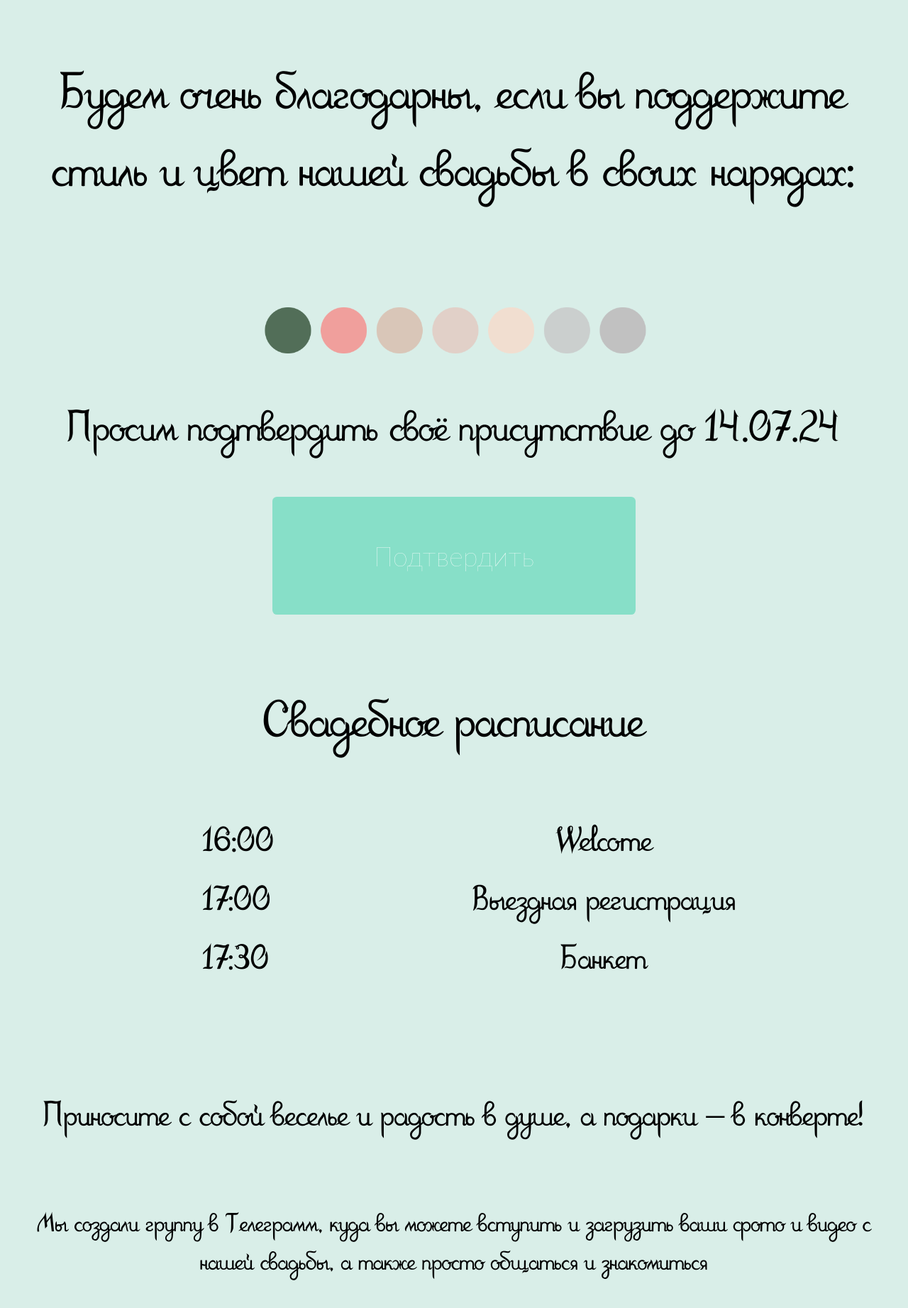
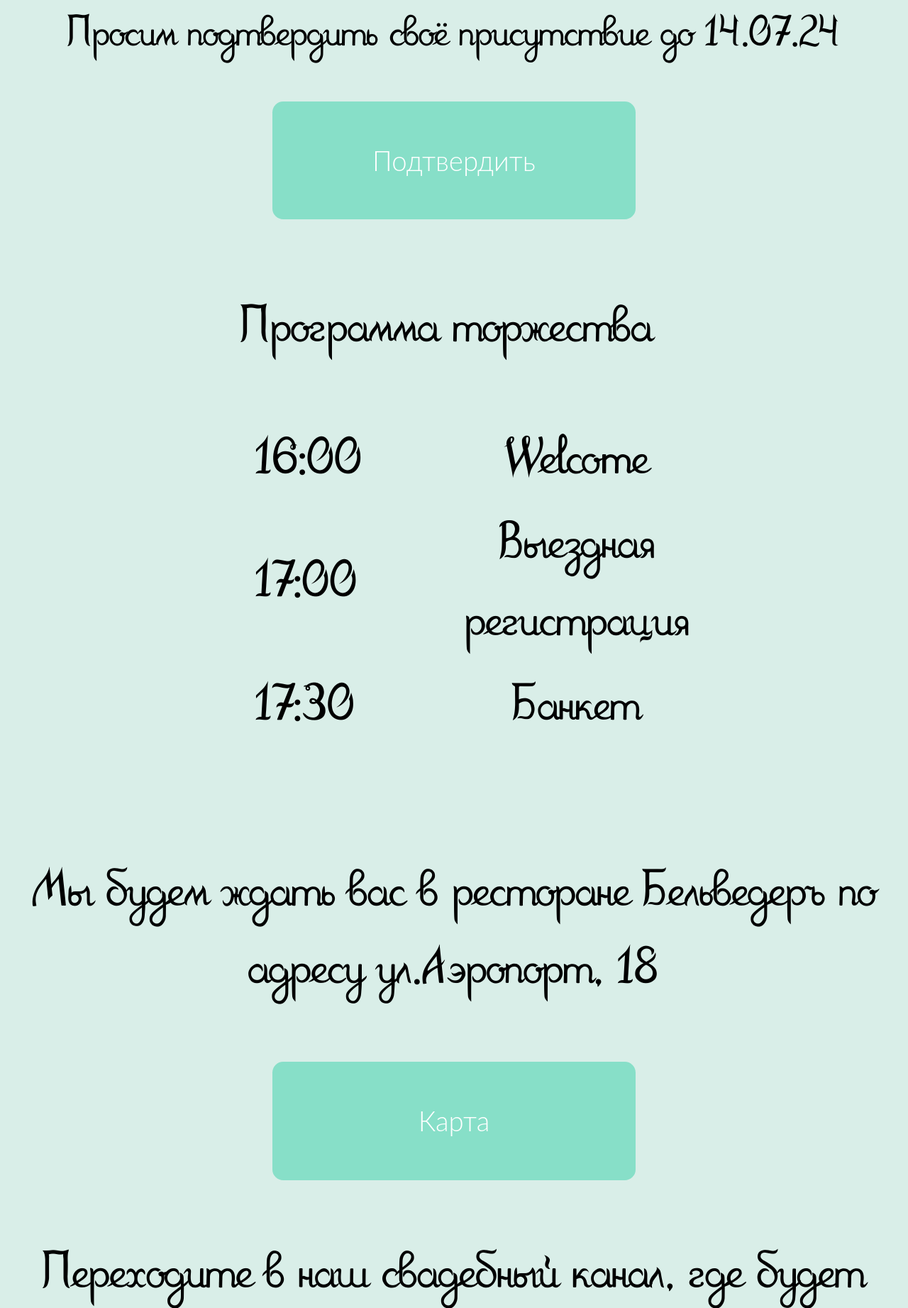
Before and after one commit to Allzer/wedding_final, a Flask app: template templates/index.html in a window 1280 px wide. Shown: the part 4251-6094 px from the top of the page at 71% size. Run offline with Flask 3, Linux system fonts and the light colour scheme; the template is opened without the code that fills it, so the values that code supplies are empty; some libraries are stand-ins or nearby versions.

Commit message:
Update front

```diff
--- a/app.py
+++ b/app.py
@@ -12,7 +12,7 @@ def index():
     if 'Mobile' in user_agent or 'Android' in user_agent or 'iPhone' in user_agent:
         return render_template('index.html')
     else:
-        return render_template('index_desktop.html')
+        return render_template('index.html')
 
 if __name__ == '__main__':
-    app.run(debug=False)
+    app.run(debug=True)
--- a/static/css/index.css
+++ b/static/css/index.css
@@ -79,7 +79,7 @@ img.double {
 /* Стили для текстовых блоков и параграфов */
 .invite, .dress, .txt {
     text-align: center;
-    margin-bottom: 30vw;
+    margin-bottom: 7vw;
 }
 
 .invite, .newlyweds, .dress_text, .time, .discussion {
@@ -96,11 +96,11 @@ ul {
 }
 
 .dress {
-    font-size: 5vw;
+    font-size: 6vw;
 }
 
-.txt, .discussion {
-    font-size: 3vw;
+.txt, .discussion, .place{
+    font-size: 6vw;
 }
 
 .reg {
@@ -144,16 +144,16 @@ li {
 .datetime {
     flex: 1;
     text-align: left;
-    font-size: 4vw;
+    font-size: 6vw;
     margin-left: 9vw;
 }
 
 .event-name {
     flex: 2;
     text-align: center;
-    font-size: 4vw;
+    font-size: 6vw;
     margin-right: 9vw;
-}
+}z
 
 /* Стили для кнопки и ссылки в ней */
 .container {
@@ -175,7 +175,7 @@ li {
     cursor: pointer;
     background-color: #87dfc8;
     border: 0;
-    border-radius: 0.5vw;
+    border-radius: 1.2vw;
     outline: none;
     transition: 0.2s ease-in-out;
     font-family: 'Lato', sans-serif;
@@ -190,7 +190,6 @@ li {
     position: absolute;
     top: 0;
     fill: none;
-
     transition: 0.2s ease-in-out;
 }
 
@@ -201,7 +200,7 @@ li {
 .btn span {
     color: white;
     font-size: 3vw;
-    font-weight: 100;
+    font-weight: 350;
 }
 
 /* Импорт шрифтов */
--- a/static/css/index_desktop.css
+++ b/static/css/index_desktop.css
@@ -87,7 +87,7 @@ img.double {
     text-align: center;
 }
 
-.newlyweds, .invite, .dress_text, .time {
+.place, .schedule, .newlyweds, .invite, .dress_text, .time {
     font-size: 3vw;
 }
 
@@ -219,7 +219,7 @@ li {
 }
 
 .money{
-    font-size: 4vw;
+    font-size: 3vw;
 }
 
 .accept {
--- a/templates/index.html
+++ b/templates/index.html
@@ -1,13 +1,14 @@
 {% extends 'base.html' %}
-{% block head %}
+{% block head%}
     <link rel="stylesheet" href="static/css/index.css">
-{% endblock %}
+{% endblock%}
 
 {% block title %}
     <title>{{ title }}</title>
 {% endblock %}
 
 <body>
+    <div>
         {% block content %}
         {{ super() }}
         <div class="all">
@@ -22,7 +23,6 @@
             </p>
 
             <div class="photo">
-            <p class="newlyweds">Жених и Невеста</p>
                 <img class="double" src="static/img/2.jpg" alt="Bride and Groom">
             </div>
 
@@ -36,18 +36,21 @@
                 <div class="container">
                     <div class="center">
                         <a href="https://forms.gle/5E64SF3Q9kcG86qX8" class="btn">
-                        <svg width="300px" height="100px" viewBox="0 0 300 100" class="border">
-                            <polyline points="299,1 299,99 1,99 1,1 299,1" class="bg-line"></polyline>
-                            <polyline points="299,1 299,99 1,99 1,1 299,1" class="hl-line"></polyline>
+                            <svg width="180px" height="60px" viewBox="0 0 180 60" class="border">
+                                <polyline points="179,1 179,59 1,59 1,1 179,1" class="bg-line"></polyline>
+                                <polyline points="179,1 179,59 1,59 1,1 179,1" class="hl-line"></polyline>
                             </svg>
                             <span>Подтвердить</span>
                         </a>
                     </div>
                 </div>
             </div>
-
+            <div class="time_branch">
+                <!-- <div class="up_branch">
+                    <img class="up" src="static/img/up_branch.png">
+                </div> -->
                 <div class="time">
-            <p>Свадебное расписание</p>
+                    <p class="schedule">Программа торжества</p>
                     <ul>
                         <li>
                             <span class="datetime">16:00</span>
@@ -63,30 +66,50 @@
                         </li>
                     </ul>
                 </div>
-
-        <div class="money">
-            <p>Приносите с собой веселье и радость в душе, а подарки – в конверте!</p>
+                <!-- <div class="down_branch">
+                    <img class="down" src="static/img/down_branch.png">
+                </div> -->
             </div>
 
+            <div class="place">
+                <p>Мы будем ждать вас в ресторане Бельведеръ по адресу ул.Аэропорт, 18</p>
+                <div class="container">
+                    <div class="center">
+                        <a href="https://yandex.ru/maps/org/belveder/154422292759/?ll=46.032955%2C51.540821&mode=search&sll=46.032955%2C51.540817&source=serp_navig&text=ресторан%20бельведер%20саратов&z=13" class="btn">
+                            <svg width="180px" height="60px" viewBox="0 0 180 60" class="border">
+                                <polyline points="179,1 179,59 1,59 1,1 179,1" class="bg-line"></polyline>
+                                <polyline points="179,1 179,59 1,59 1,1 179,1" class="hl-line"></polyline>
+                            </svg>
+                            <span>Карта</span>
+                        </a>
+                    </div>
+                </div>
+            </div>
             <div class="discussion">
-            <p>Мы создали группу в Телеграмм, куда вы можете вступить и загрузить ваши фото и видео с нашей свадьбы, а также просто общаться и знакомиться</p>
+                <p>Переходите в наш свадебный канал, где будет ещё больше актуальной информации</p>
                 <div class="container">
                     <div class="center">
                         <a href="https://t.me/Friends_wedding" class="btn">
-                        <svg width="300px" height="100px" viewBox="0 0 300 100" class="border">
-                            <polyline points="299,1 299,99 1,99 1,1 299,1" class="bg-line"></polyline>
-                            <polyline points="299,1 299,99 1,99 1,1 299,1" class="hl-line"></polyline>
+                            <svg width="180px" height="60px" viewBox="0 0 180 60" class="border">
+                                <polyline points="179,1 179,59 1,59 1,1 179,1" class="bg-line"></polyline>
+                                <polyline points="179,1 179,59 1,59 1,1 179,1" class="hl-line"></polyline>
                             </svg>
                             <span>Telegram</span>
                         </a>
                     </div>
                 </div>
+                <p>Приносите к нам на торжество веселье и радость в душе, а подарки – в конверте!</p>
             </div>
 
-        <div class="map">
+
+            <!-- <div class="map">
                 <iframe src="https://www.google.com/maps/embed?pb=!1m18!1m12!1m3!1d2480.6689713748647!2d46.03603137654609!3d51.555968771824425!2m3!1f0!2f0!3f0!3m2!1i1024!2i768!4f13.1!3m3!1m2!1s0x4114c87fb9b57b03%3A0xa089472ed4dfa132!2z0JHQtdC70YzQstC10LTQtdGA0Yo!5e0!3m2!1sru!2snl!4v1718359238948!5m2!1sru!2snl" width="600" height="450" style="border:0;" allowfullscreen="" loading="lazy" referrerpolicy="no-referrer-when-downgrade"></iframe>
-        </div>
+            </div> -->
         </div>
         {% endblock %}
+
+
+
+    </div>
 </body>
 </html>
```
Also changed, not shown: templates/index_desktop.html (+23 -7 lines), static/img/best.jpg (deleted), static/img/down_branch.png (added), static/img/down_branch_2.png (added), static/img/up_branch.png (added), 1 other file. Lines whose indentation alone changed are shown as unchanged.
